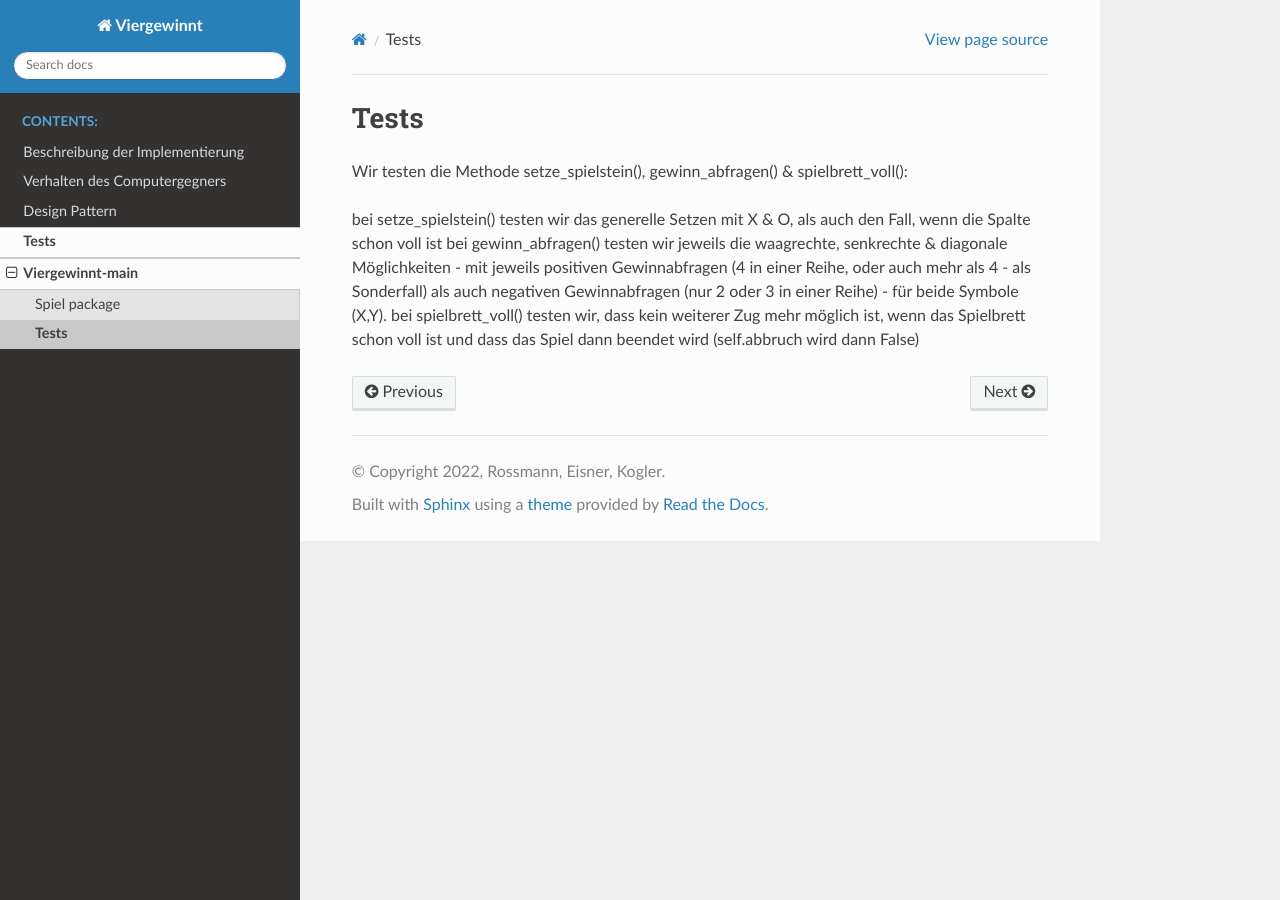
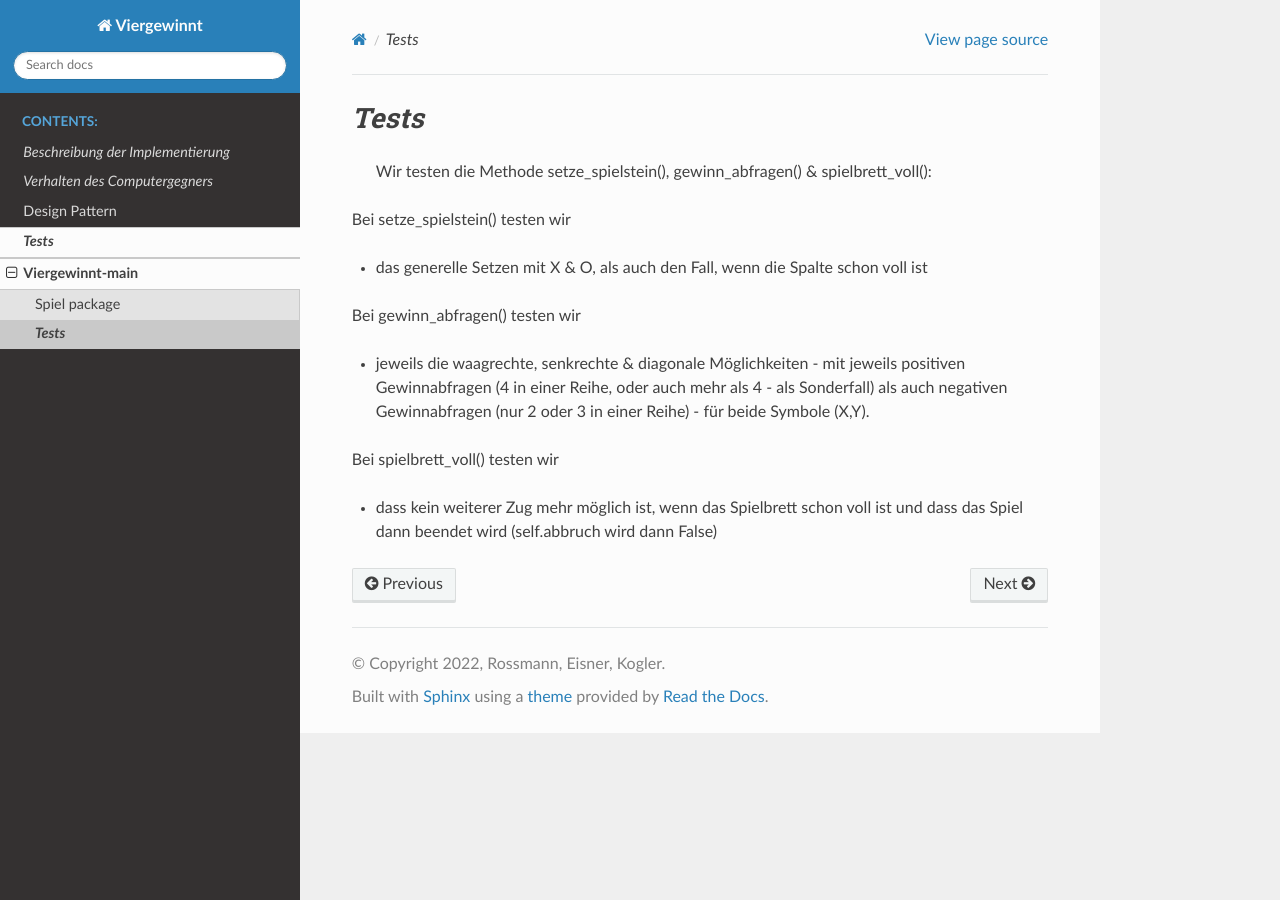
Before and after one commit to eismso/Viergewinnt, a Sphinx documentation site: the page built from docs/source/test.md, in a window 1280 px wide. Built offline with Sphinx 7.4.7 and the Read the Docs theme 2.0.0, drawn with Linux system fonts in a browser that asks for light colours.

Commit message:
Formatiere md (Isabelle)

```diff
--- a/docs/source/test.md
+++ b/docs/source/test.md
@@ -1,6 +1,26 @@
-# Tests
-Wir testen die Methode setze_spielstein(), gewinn_abfragen() & spielbrett_voll():
+# _Tests_
 
-bei setze_spielstein() testen wir das generelle Setzen mit X & O, als auch den Fall, wenn die Spalte schon voll ist
-bei gewinn_abfragen() testen wir jeweils die waagrechte, senkrechte & diagonale Möglichkeiten - mit jeweils positiven Gewinnabfragen (4 in einer Reihe, oder auch mehr als 4 - als Sonderfall) als auch negativen Gewinnabfragen (nur 2 oder 3 in einer Reihe) - für beide Symbole (X,Y).
-bei spielbrett_voll() testen wir, dass kein weiterer Zug mehr möglich ist, wenn das Spielbrett schon voll ist und dass das Spiel dann beendet wird (self.abbruch wird dann False)
+
+
+>Wir testen die Methode setze_spielstein(), gewinn_abfragen() & spielbrett_voll():
+
+
+
+Bei setze_spielstein() testen wir
+- das generelle Setzen mit X & O, als auch den Fall, wenn die Spalte schon voll ist
+
+
+
+Bei gewinn_abfragen() testen wir
+
+
+
+- jeweils die waagrechte, senkrechte & diagonale Möglichkeiten - mit jeweils positiven Gewinnabfragen (4 in einer Reihe, oder auch mehr als 4 - als Sonderfall) als auch negativen Gewinnabfragen (nur 2 oder 3 in einer Reihe) - für beide Symbole (X,Y).
+
+
+
+Bei spielbrett_voll() testen wir
+
+
+
+- dass kein weiterer Zug mehr möglich ist, wenn das Spielbrett schon voll ist und dass das Spiel dann beendet wird (self.abbruch wird dann False)
```
Also changed, not shown: docs/source/design.md (+19 -7 lines), docs/source/ki.md (+14 -4 lines), docs/source/pattern.md (+3 -2 lines).
